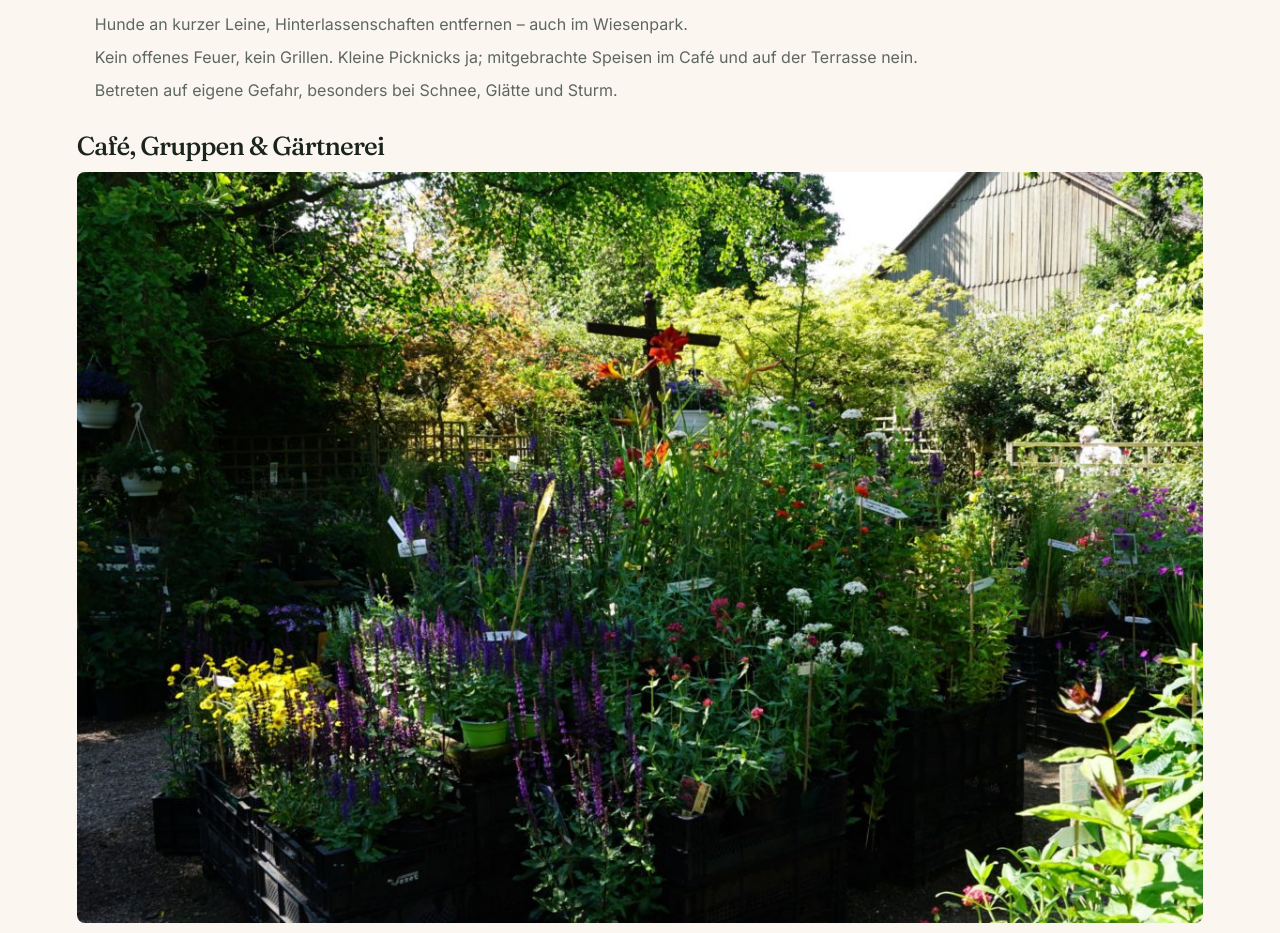
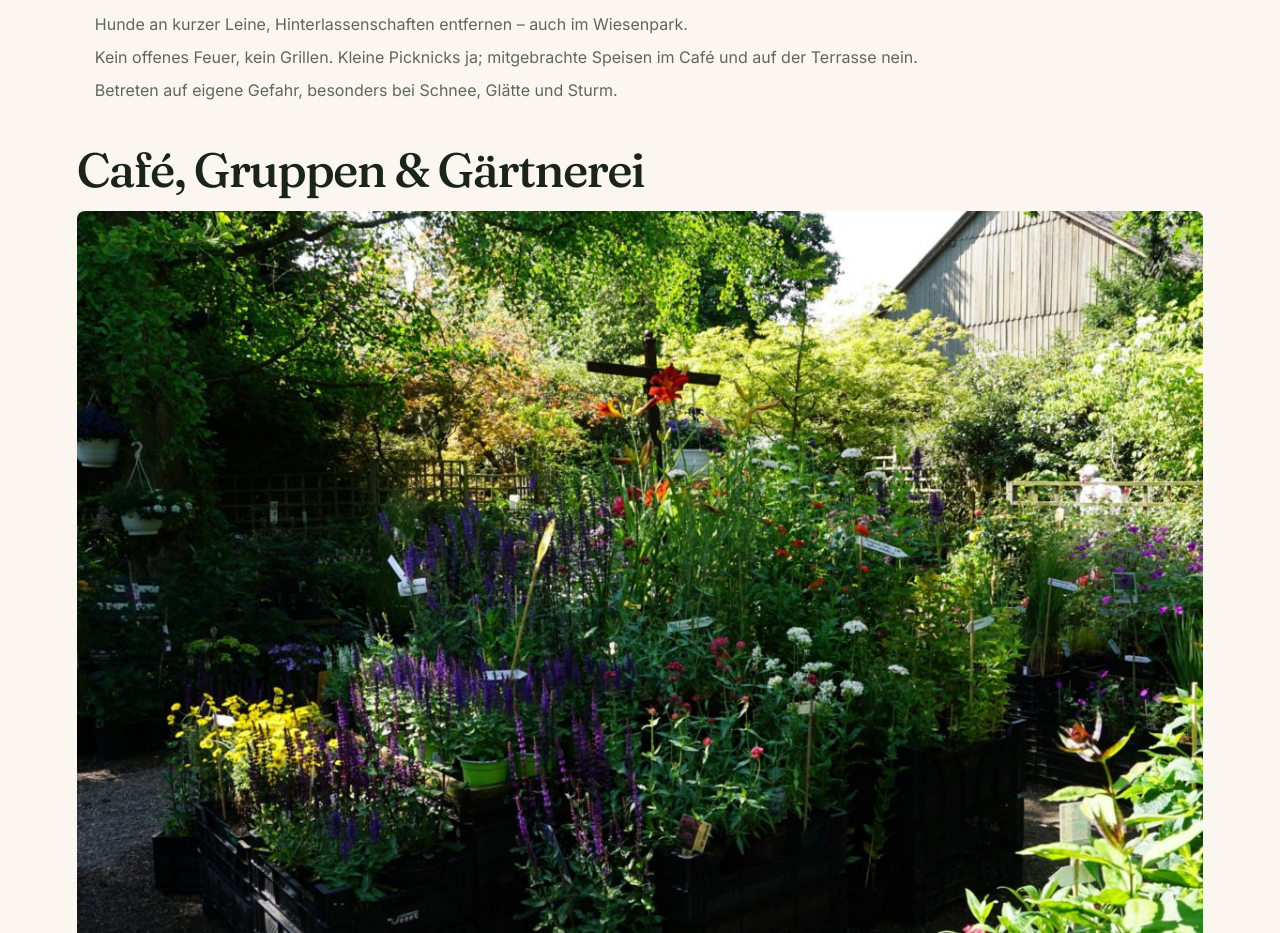
Before and after one commit to rem0ulade/vantura-neu, a Next.js app: page /arboretum/besucherinfos in a window 1280 px wide. Shown: the part 4280-5213 px from the top of the page. Built offline with nearby package versions, Linux system fonts and the light colour scheme.

Commit message:
Fix visitor-info heading for café and nursery section.
Co-authored-by: rem0ulade <rem0ulade@users.noreply.github.com>

```diff
--- a/app/arboretum/besucherinfos/page.tsx
+++ b/app/arboretum/besucherinfos/page.tsx
@@ -123,8 +123,8 @@ export default function BesucherinfosPage() {
             <li>Kein offenes Feuer, kein Grillen. Kleine Picknicks ja; mitgebrachte Speisen im Café und auf der Terrasse nein.</li>
             <li>Betreten auf eigene Gefahr, besonders bei Schnee, Glätte und Sturm.</li>
           </ul>
-            <h3>Café, Gruppen & Gärtnerei</h3>
-            <img src="/arboretum/gaertnerei.jpg" alt="Staudengärtnerei am Arboretum" style={{ borderRadius: 8, margin: '12px 0' }} />
+          <h2>Café, Gruppen & Gärtnerei</h2>
+          <img src="/arboretum/gaertnerei.jpg" alt="Staudengärtnerei am Arboretum" style={{ borderRadius: 8, margin: '12px 0' }} />
           <p>Gruppenangebote (Imbiss, Kaffeetafel, Frühstück ab 20 Personen) per E-Mail an das Büro. Toiletten im Münsterhof inkl. wickelgerechtem und barrierefreiem WC; in der Saison Komposttoiletten am NDR-Garten.</p>
           <p>Die Staudengärtnerei Heiko Müller verkauft auf dem Hof – Öffnungszeiten nur über <a href={AE.gaertnerei} target="_blank" rel="noreferrer">gaertnerei-am-arboretum.de</a>.</p>
           <p>Büro: Montag bis Freitag 8–12 Uhr. Wochenende unbesetzt. <Link href="/arboretum/kontakt/">Kontakt</Link></p>
```
